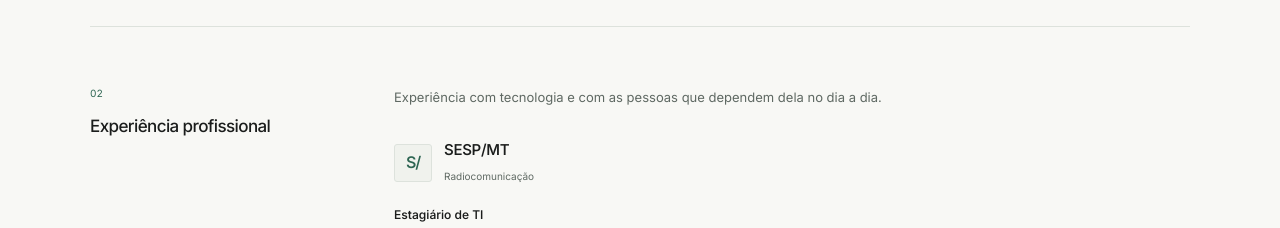
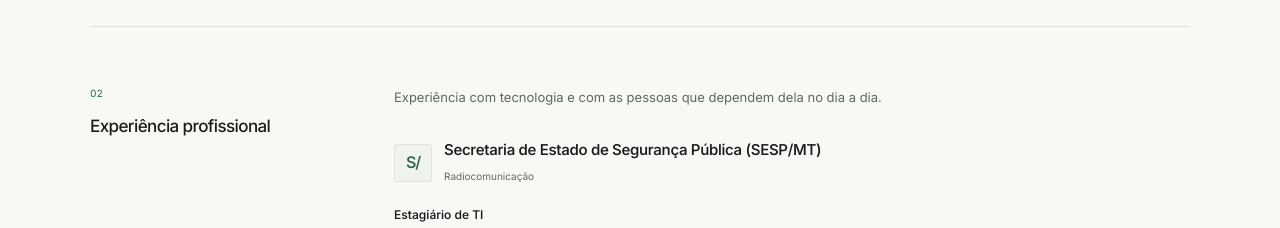
Before and after one commit to KauaMarques-js/Portfolio-Kaua-Marques, a Next.js app: page / in a window 1280 px wide. Shown: the part 1040-1268 px from the top of the page. Built offline with nearby package versions, Linux system fonts and the light colour scheme; no server answers.

Commit message:
fix: exibe nome completo da SESP-MT

```diff
--- a/src/data/portfolio.ts
+++ b/src/data/portfolio.ts
@@ -41,7 +41,7 @@ export const navigation = [
 
 export const experiences = [
   {
-    company: "SESP/MT",
+    company: "Secretaria de Estado de Segurança Pública (SESP/MT)",
     context: "Radiocomunicação",
     title: "Estagiário de TI",
     // Datas não confirmadas não são exibidas.
```
